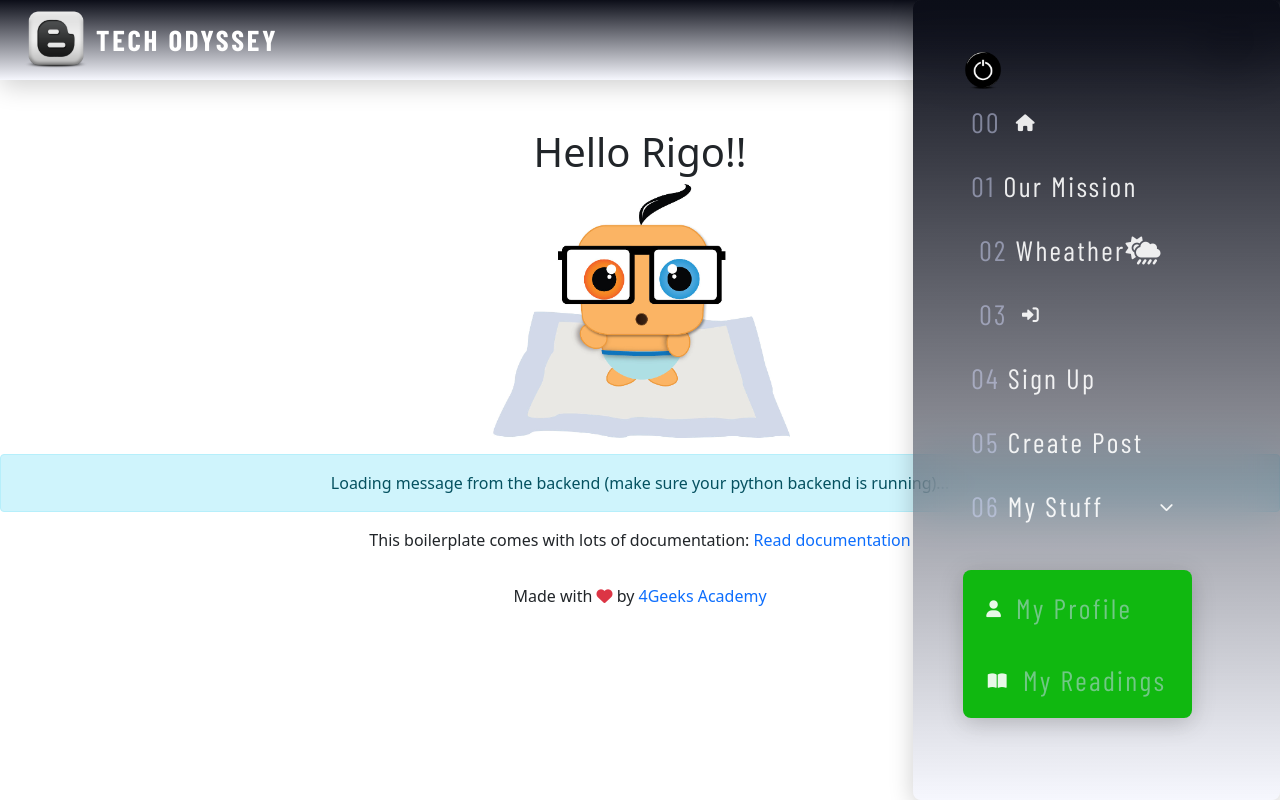
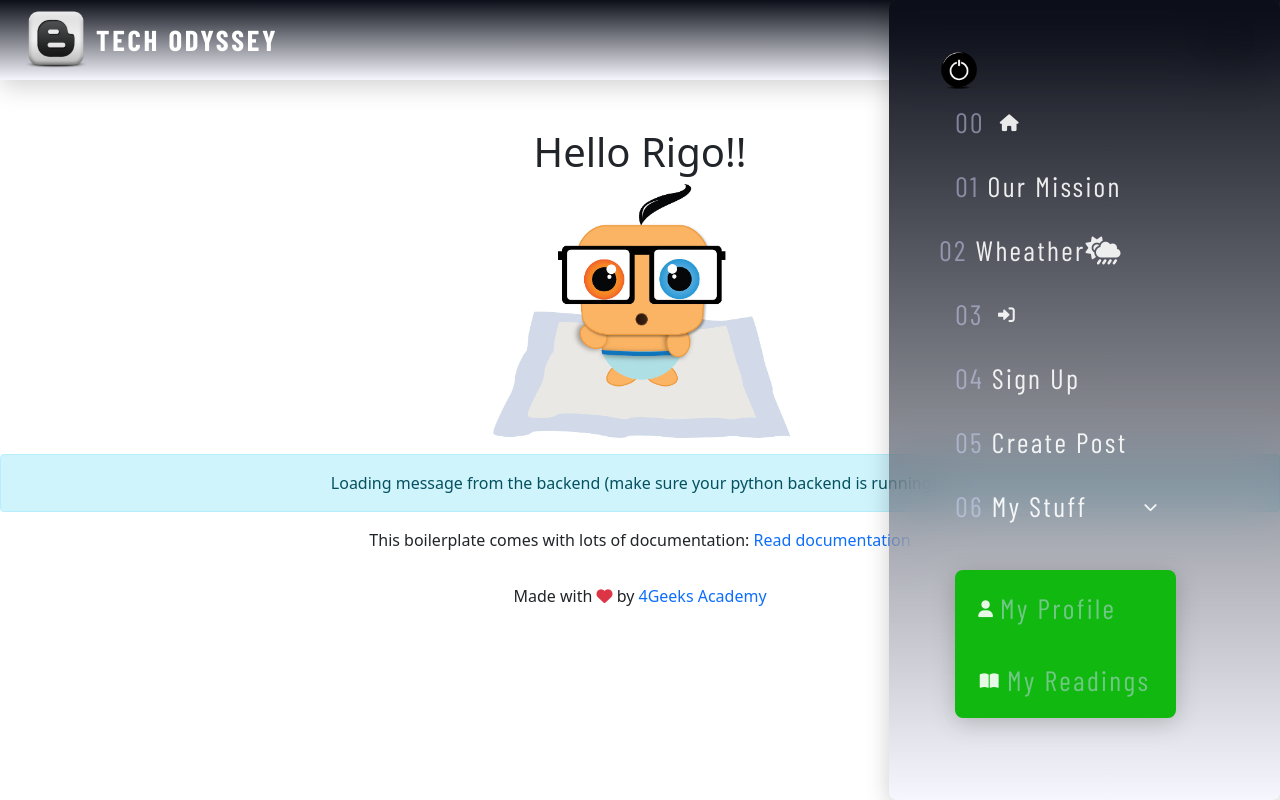
Before and after one commit to Group-Rodrigo-Luis-Rui/Tech-Odyssey-blog, a React app: page / in a window 1280 px wide. Both pictures are taken after a click on the picture 1230 px from the left and 40 px from the top of the page. Built offline with nearby package versions, Linux system fonts and the light colour scheme; no server answers; a web font is replaced by a local one.

Commit message:
navbar not finished

```diff
--- a/src/front/js/component/navbar.js
+++ b/src/front/js/component/navbar.js
@@ -32,33 +32,33 @@ export const Navbar = () => {
 						/>
 					</div>
 					<Link to="/">
-						<li className="active menu-item ff-sans-cond letter-spacing-3 fs-500">
+						<li className="px-3 active menu-item ff-sans-cond letter-spacing-3 fs-500">
 							<a href="#"><span>00</span><i class="fa-solid fa-house"></i></a>
 						</li>
 					</Link>
 					<Link to="/ourmission">
-						<li className="menu-item ff-sans-cond letter-spacing-3 fs-500">
+						<li className="px-3 menu-item ff-sans-cond letter-spacing-3 fs-500">
 							<a href="#"><span>01</span>Our Mission</a>
 						</li>
 					</Link>
 					<li className="ff-sans-cond letter-spacing-3 fs-500">
 						<a className="menu-item1" data-bs-toggle="modal" data-bs-target="#exampleModal"><span>02</span>Wheather<i class="fa-solid fa-cloud-sun-rain"></i></a>
 					</li>
-					<li className="ff-sans-cond letter-spacing-3 fs-500">
+					<li className="px-3 ff-sans-cond letter-spacing-3 fs-500">
 						<a className="menu-item1" data-bs-toggle="modal" data-bs-target="#exampleModal1"><span>03</span><i class="fa-solid fa-right-to-bracket"></i></a>
 					</li>
 					<Link to="/signup">
-						<li className="menu-item ff-sans-cond letter-spacing-3 fs-500">
+						<li className="px-3 menu-item ff-sans-cond letter-spacing-3 fs-500">
 							<a href="#"><span>04</span>Sign Up</a>
 						</li>
 					</Link>
 					<Link to="/createpost">
-						<li className="menu-item ff-sans-cond letter-spacing-3 fs-500">
+						<li className="px-3 menu-item ff-sans-cond letter-spacing-3 fs-500">
 							<a href="#"><span>05</span>Create Post</a>
 						</li>
 					</Link>
 					<div className="select-menu">
-						<li className="menu-item ff-sans-cond letter-spacing-3 fs-500">
+						<li className="px-3 menu-item ff-sans-cond letter-spacing-3 fs-500">
 
 
 								<a href="#"><span>06</span>My Stuff<i class="px-5 fa-solid fa-chevron-down"></i></a>
--- a/src/front/styles/navbar.css
+++ b/src/front/styles/navbar.css
@@ -99,21 +99,21 @@ header .navigation .menu-unactive,header .navigation .menu-active{
 .menu-item a {
     color: hsl( var(--clr-white) / .9);
     text-decoration: none;
-    /*margin: 0.5rem;*/
+
 
 }
 
 .menu-item1 {
     color: hsl( var(--clr-white) / .9);
     text-decoration: none;
-    margin: 0.5rem;
+
 
 }
 
 span {
     color: hsl( var(--clr-light) / .5);
     /*font-weight: 800; */
-    margin: 0.5rem;
+    margin-right: 0.5rem;
     /*font-size: 1.6rem;  */
 }
 
@@ -195,9 +195,6 @@ span:hover{
 
 
 
-
-
-
  @media (max-width: 1600px) {
     header .navigation .menu-unactive{
        display: none;
```
